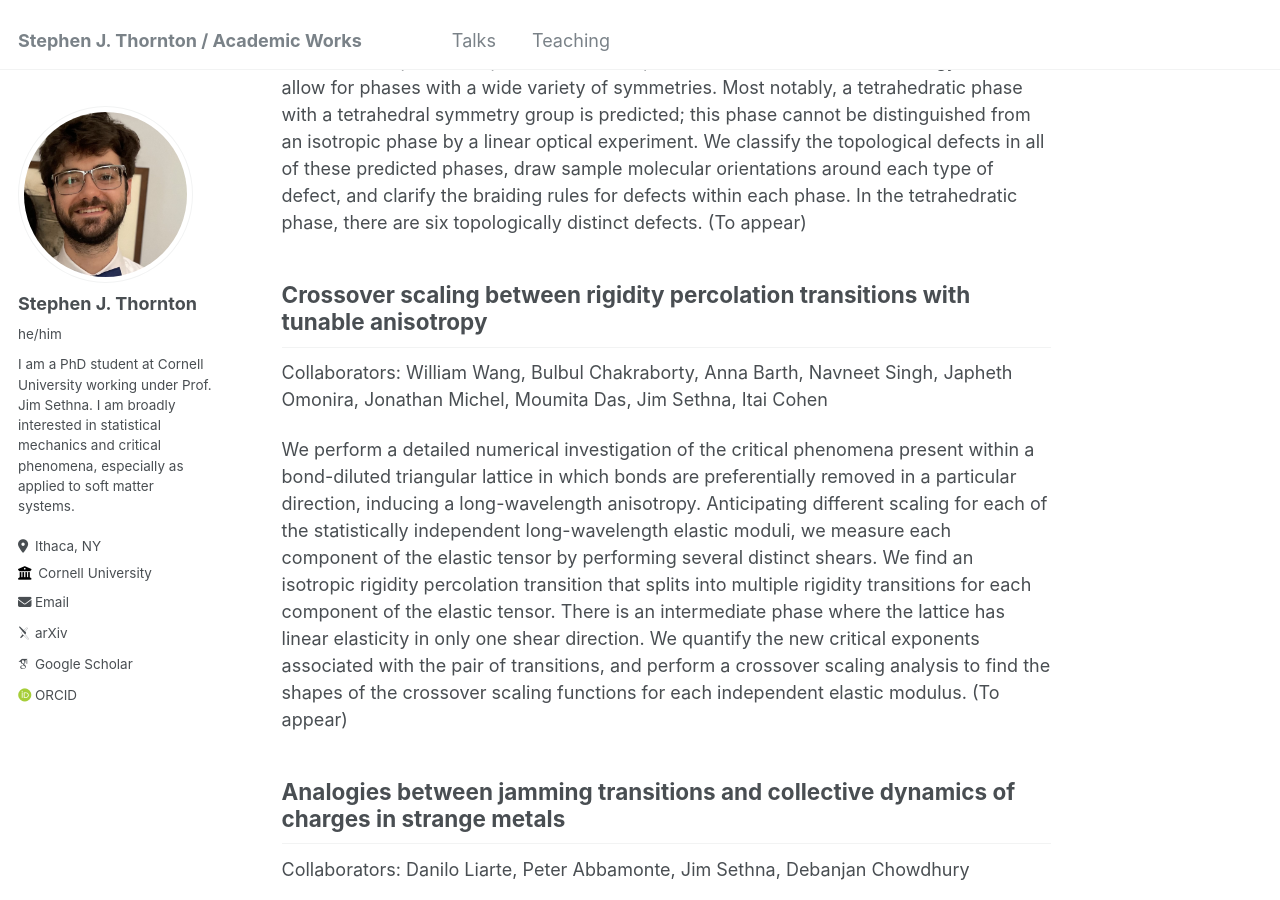
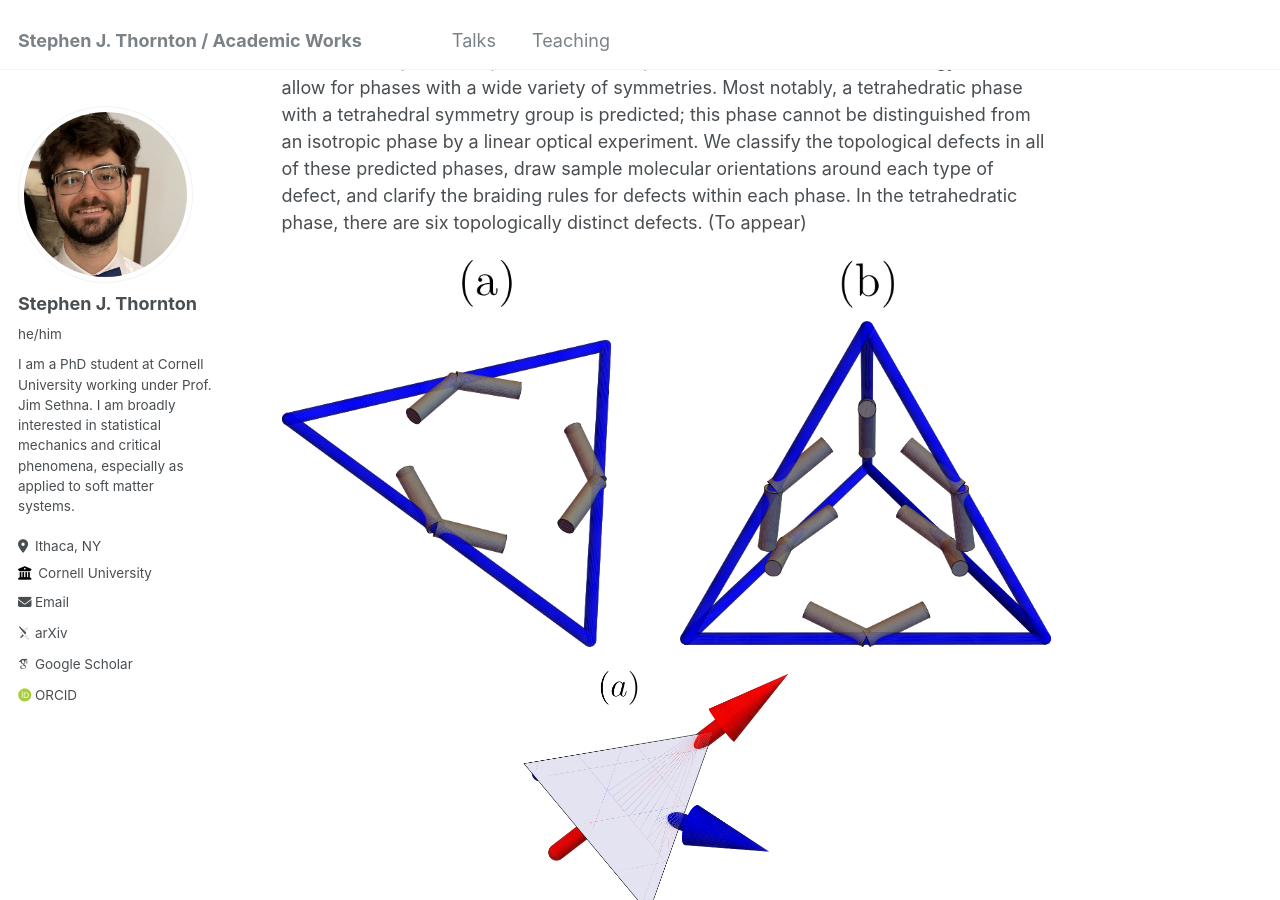
Before and after one commit to stephen-thornton/stephen-thornton.github.io, a Jekyll site: the page built from _pages/about.md, in a window 1280 px wide and 900 px high, scrolled down 1829 px. Built offline with Jekyll 4.4.1, drawn with Linux system fonts in a browser that asks for light colours; some web fonts are replaced.

Commit message:
Update about.md

```diff
--- a/_pages/about.md
+++ b/_pages/about.md
@@ -21,17 +21,33 @@ Collaborators: Leo Radzihovsky
 
 We examine the topological defects predicted by homotopy theory in the wide variety of nematic phases formed of bent-core molecules. Due to the existence of phases that spontaneously break chiral symmetry, it is known that a Landau-free-energy description of all nematic phases requires tensors of up to three indices. These free energy functions allow for phases with a wide variety of symmetries. Most notably, a tetrahedratic phase with a tetrahedral symmetry group is predicted; this phase cannot be distinguished from an isotropic phase by a linear optical experiment. We classify the topological defects in all of these predicted phases, draw sample molecular orientations around each type of defect, and clarify the braiding rules for defects within each phase. In the tetrahedratic phase, there are six topologically distinct defects. (To appear)
 
+<img src="/images/Leo1.png"/>
+
+<img src="/images/Leo2.png"/>
+
 ## Crossover scaling between rigidity percolation transitions with tunable anisotropy
 Collaborators: William Wang, Bulbul Chakraborty, Anna Barth, Navneet Singh, Japheth Omonira, Jonathan Michel, Moumita Das, Jim Sethna, Itai Cohen
 
 We perform a detailed numerical investigation of the critical phenomena present within a bond-diluted triangular lattice in which bonds are preferentially removed in a particular direction, inducing a long-wavelength anisotropy. Anticipating different scaling for each of the statistically independent long-wavelength elastic moduli, we measure each component of the elastic tensor by performing several distinct shears. We find an isotropic rigidity percolation transition that splits into multiple rigidity transitions for each component of the elastic tensor. There is an intermediate phase where the lattice has linear elasticity in only one shear direction. We quantify the new critical exponents associated with the pair of transitions, and perform a crossover scaling analysis to find the shapes of the crossover scaling functions for each independent elastic modulus. (To appear)
+
+<img src="/images/Will1.png"/>
+
+<img src="/images/Will2.png"/>
+
+<img src="/images/Will3.png"/>
 
 ## Analogies between jamming transitions and collective dynamics of charges in strange metals
 Collaborators: Danilo Liarte, Peter Abbamonte, Jim Sethna, Debanjan Chowdhury
 
 We interpret the results of a momentum-resolved electron energy-loss spectroscopy (M-EELS) experiment on a high-temperature superconductor (BSCCO) in the strange metal phase. The inferred susceptibility from the scattering experiment shows no evidence of a plasmonic excitation (the norm in ordinary Fermi liquids) except at the longest wavelengths probed. This is often taken as evidence of an exotic spectrum of quantum-critical excitations that extends throughout the Brillouin Zone into which the plasmonic excitation can rapidly decay, analogously to the Landau damping caused by the particle-hole continuum in Fermi liquids. In classical jamming, there is a similar population of vibrational modes that extends down to the lowest frequencies in the proximity of the zero-temperature jamming point. We make use of the exactly solvable coherent potential approximation and its predictions for susceptibilities to draw a phenomenological correspondence between the unknown charged bosonic low-energy excitations in the strange metal and the large number of low-frequency modes present in the nearly-unjammed granular solid. ([arXiv](https://arxiv.org/abs/2210.16325), [doi](https://doi.org/10.1038/s41467-023-39499-x))
 
+<img src="/images/ElectronJamming.png"/>
+
 ## Universal scaling theories for spatiotemporal response functions near jamming and rigidity percolation transitions
 Collaborators: Danilo Liarte, Eric Schwen, Itai Cohen, Debanjan Chowdhury, Jim Sethna
 
 Here we leverage an exactly-solvable model for a disordered rigidity transition with a multicritical point to extract functional forms for all linear response quantities: Green's functions, susceptibilities, viscosities, frequency-dependent viscoelastic moduli, etc. We cast these into scaling forms (with scaling variables that imply mean-field-like critical exponents and explicit functional forms of universal scaling functions) that are asymptotically valid in the vicinity of the critical point, and in doing so extract features of the transition that are expected to be universal. ([arXiv 1](https://arxiv.org/abs/2103.07474), [arXiv 2](https://arxiv.org/abs/2202.13933), [doi](https://doi.org/10.1103/PhysRevE.106.L052601))
+
+<img src="/images/Danilo1.png"/>
+
+<img src="/images/Danilo2.png"/>
```
